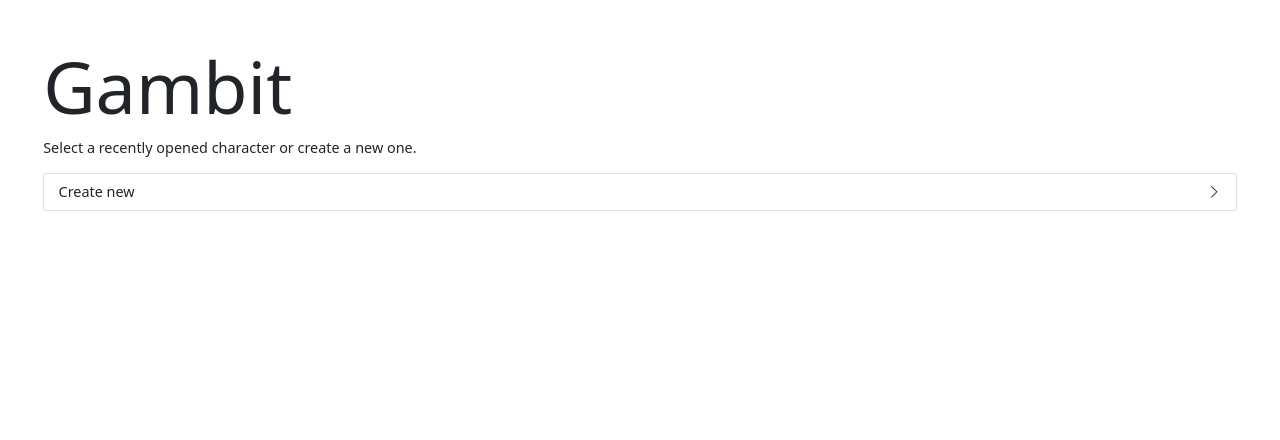
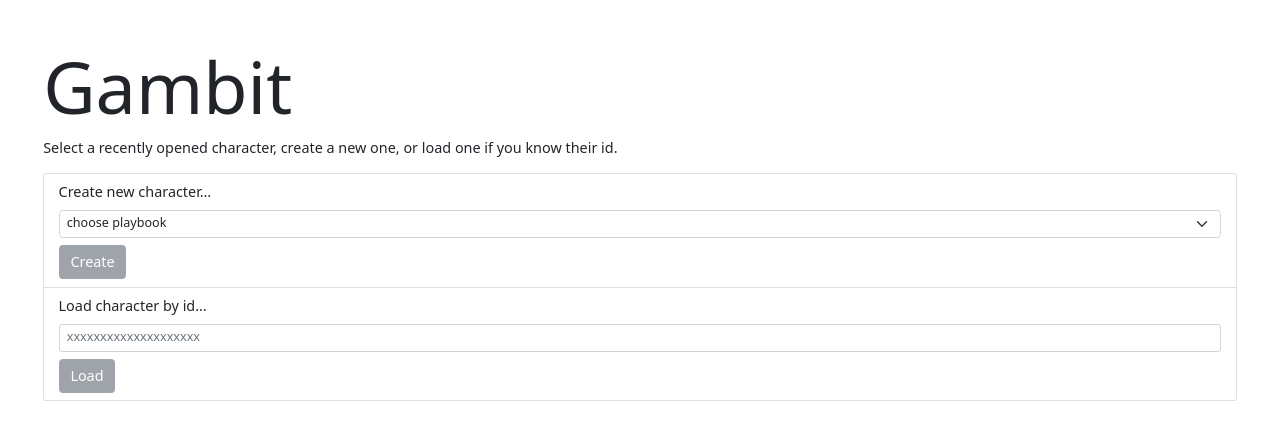
Before and after one commit to iamnirav/gambit, a React (Create React App) app: page / in a window 1280 px wide. Shown: the top 440 px of the page. Built offline with nearby package versions, Linux system fonts and the light colour scheme.

Commit message:
playbook select, load by id

```diff
--- a/src/Data.js
+++ b/src/Data.js
@@ -26,12 +26,12 @@ const Data = props => {
       if (doc.exists) {
         const recentIds =
           window.localStorage.getItem(CHAR_ID_STORAGE_KEY) || '';
-        if (!recentIds.includes(doc.id)) {
-          window.localStorage.setItem(
-            CHAR_ID_STORAGE_KEY,
-            `${recentIds} ${doc.id}`.trim(),
-          );
-        }
+        const idsArray = recentIds.split(' ').filter(id => id && id !== doc.id);
+        idsArray.unshift(doc.id);
+        window.localStorage.setItem(
+          CHAR_ID_STORAGE_KEY,
+          idsArray.slice(0, 5).join(' '),
+        );
 
         setCharDocRef(docRef);
       } else {
--- a/src/components/CharacterSelect.js
+++ b/src/components/CharacterSelect.js
@@ -9,11 +9,14 @@ import { db, CHAR_ID_STORAGE_KEY } from '../Data';
 const CharacterSelect = () => {
   const { character } = useCharacter();
   const [recents, setRecents] = useState([]);
+  const [playbookSelect, setPlaybookSelect] = useState('placeholder');
+  const [idInput, setIdInput] = useState('');
 
   const recentIds = window.localStorage.getItem(CHAR_ID_STORAGE_KEY);
 
   useEffect(() => {
     if (recentIds) {
+      setRecents([]);
       recentIds.split(' ').forEach(id => {
         const docRef = db.collection('characters').doc(id);
 
@@ -34,7 +37,10 @@ const CharacterSelect = () => {
   return (
     <Container fluid className="CharacterSelect p-5">
       <h1 className="display-1">Gambit</h1>
-      <p>Select a recently opened character or create a new one.</p>
+      <p>
+        Select a recently opened character, create a new one, or load one if you
+        know their id.
+      </p>
       <div className="list-group">
         {recents.map(({ id, data }) => (
           <a
@@ -48,21 +54,67 @@ const CharacterSelect = () => {
             <Icon name="chevron-right" />
           </a>
         ))}
-        <div
-          className="list-group-item list-group-item-action d-flex justify-content-between"
-          onClick={createNew}
-        >
-          <span>Create new</span>
-          <Icon name="chevron-right" />
+        <div className="list-group-item list-group-item-action">
+          <span>Create new character…</span>
+          <select
+            className="form-select form-select-sm my-2"
+            aria-label="playbook selector"
+            value={playbookSelect}
+            onChange={evt => setPlaybookSelect(evt.target.value)}
+          >
+            <option value="placeholder">choose playbook</option>
+            {PLAYBOOKS.map(playbook => (
+              <option key={playbook} value={playbook}>
+                {playbook}
+              </option>
+            ))}
+          </select>
+          <button
+            className="btn btn-secondary"
+            onClick={() => createNew(playbookSelect)}
+            disabled={playbookSelect === 'placeholder'}
+          >
+            Create
+          </button>
+        </div>
+        <div className="list-group-item list-group-item-action">
+          <label htmlFor="idInput" className="form-label">
+            Load character by id…
+          </label>
+          <input
+            type="email"
+            className="form-control form-control-sm mb-2"
+            id="idInput"
+            placeholder="xxxxxxxxxxxxxxxxxxxx"
+            value={idInput}
+            onChange={evt => setIdInput(evt.target.value)}
+          />
+          <button
+            className="btn btn-secondary"
+            onClick={() => loadById(idInput)}
+            disabled={!idInput}
+          >
+            Load
+          </button>
         </div>
       </div>
     </Container>
   );
 };
 
-function createNew() {
+function loadById(id) {
+  db.collection('characters')
+    .doc(id)
+    .get()
+    .then(doc => {
+      if (doc.exists) {
+        window.location = `/${doc.id}`;
+      }
+    });
+}
+
+function createNew(playbook) {
   const name = window.prompt('Enter new character name');
-  const playbook = window.prompt(`Select playbook: ${PLAYBOOKS.join(', ')}`);
   if (name && PLAYBOOKS.includes(playbook)) {
     db.collection('characters')
       .add({
```
